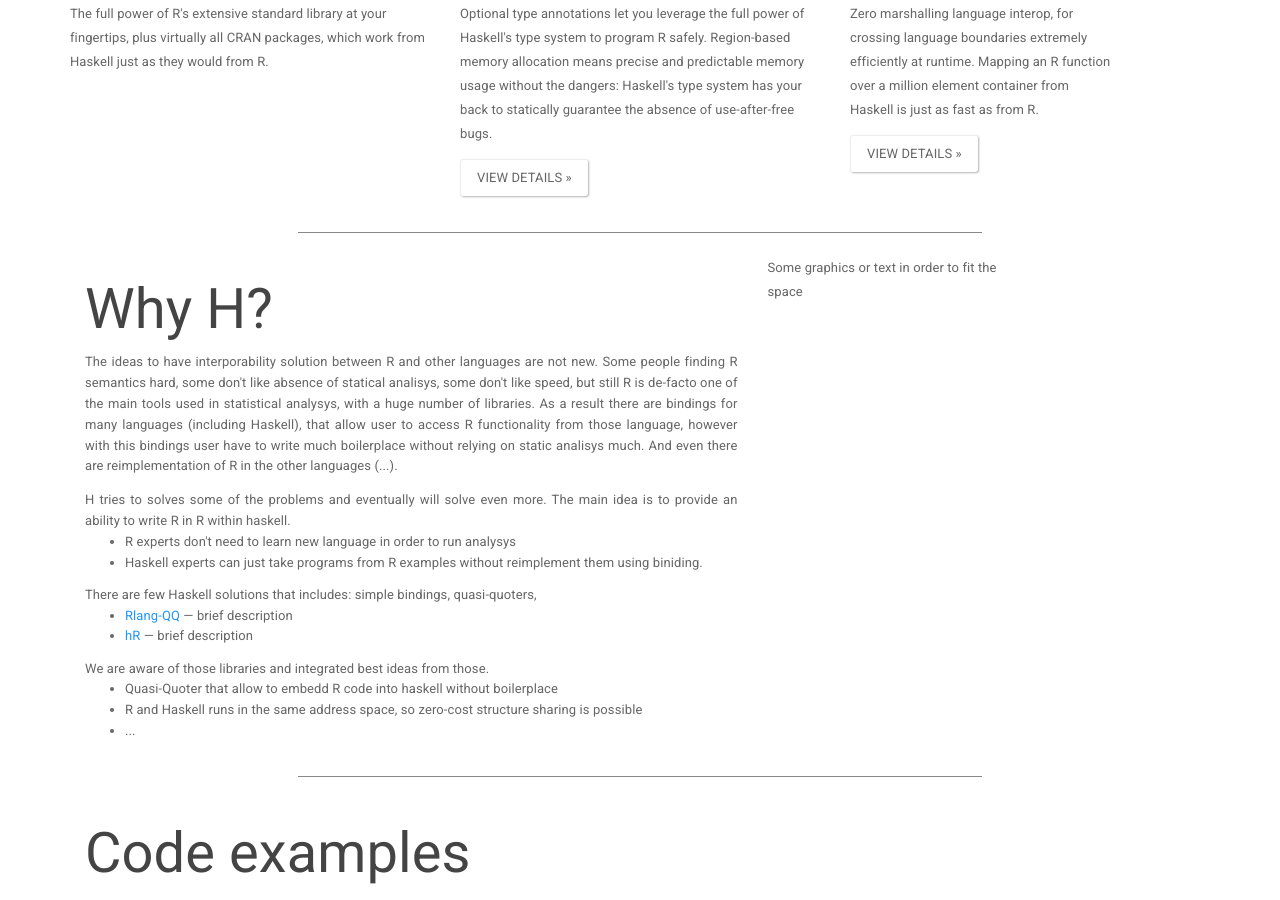
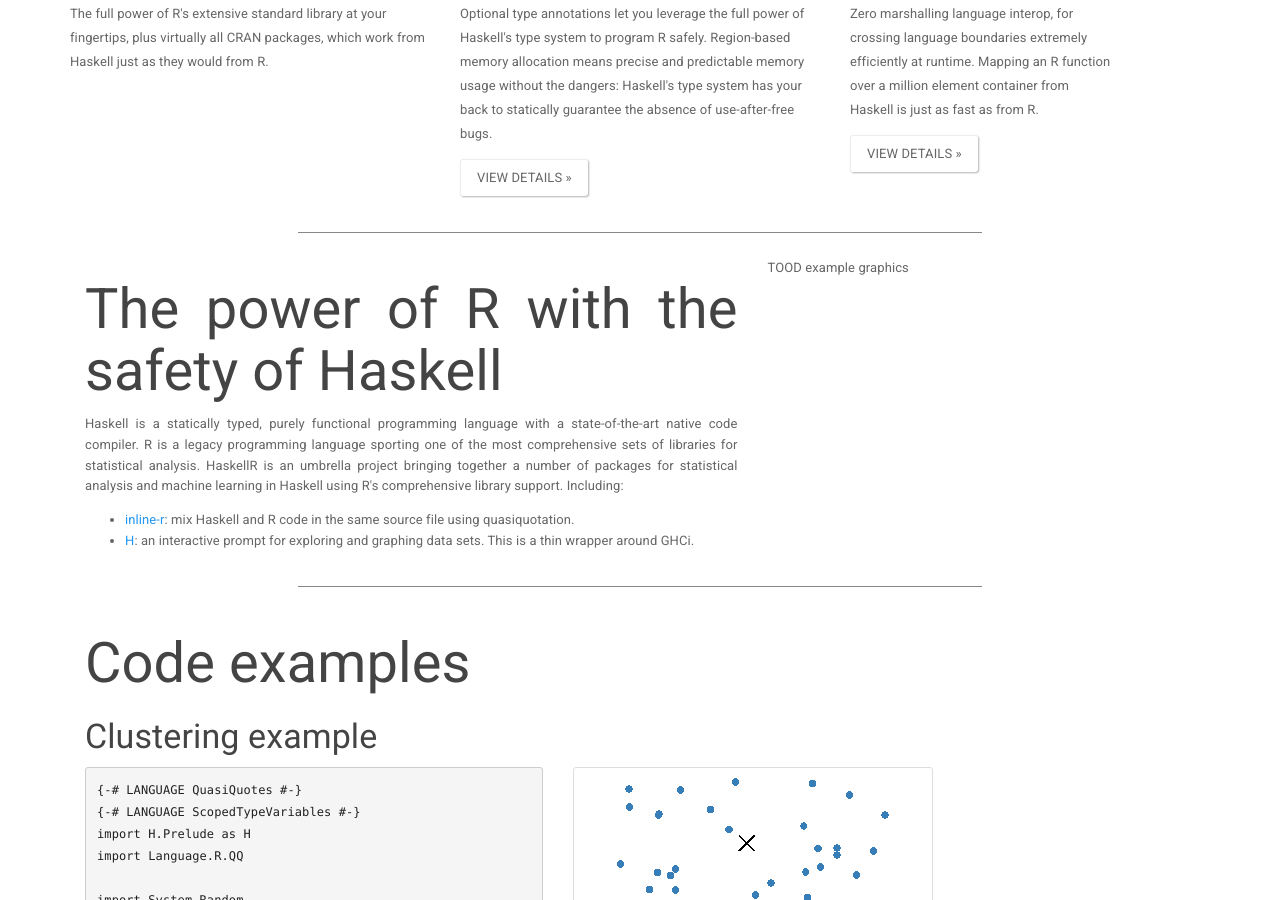
Before and after one commit to tweag/HaskellR, a Jekyll site: the page built from index.html, in a window 1280 px wide and 900 px high, scrolled down 551 px. Built offline with Jekyll 4.4.1, drawn with Linux system fonts in a browser that asks for light colours; Markdown is read by kramdown in place of the engine named in the settings.

Commit message:
Rewrite intro text.

```diff
--- a/index.html
+++ b/index.html
@@ -48,46 +48,27 @@
   <div class="row">
     <div class="col-md-7">
       <div style="text-align: justify; line-height: 1.6">
-       <h1> Why H? </h1>
-       <p> The ideas to have interporability solution between R and other languages are not new. Some
-             people finding R semantics hard, some don't like absence of statical analisys, some don't like
-             speed, but still R is de-facto one of the main tools used in statistical analysys, with a huge
-             number of libraries. As a result there are bindings for many languages (including Haskell), that
-             allow user to access R functionality from those language, however with this bindings user have
-             to write much boilerplace without relying on static analisys much. And even there are reimplementation
-             of R in the other languages (...).<p>
+	<h1> The power of R with the safety of Haskell </h1>
+	<p>Haskell is a statically typed, purely functional programming
+	  language with a state-of-the-art native code compiler. R is
+	  a legacy programming language sporting one of the most
+	  comprehensive sets of libraries for statistical analysis.
 
-       <div>H tries to solves some of the problems and eventually will solve even more. The main idea is
-             to provide an ability to write R in R within haskell.
+	  HaskellR is an umbrella project bringing together a number of
+	  packages for statistical analysis and machine learning in Haskell
+	  using R's comprehensive library support. Including:
+
 	  <ul>
-               <li><span class="glyphicon glyphycon-ok"></span>R experts don't need to learn new language in order to run analysys</li>
-               <li>Haskell experts can just take programs from R examples without reimplement them using biniding.</li>
-             </ul>
-       </div>
-
-       <div>There are few Haskell solutions that includes: simple bindings, quasi-quoters,
-       <ul>
-         <li><a href="https://hackage.haskell.org/package/Rlang-QQ">Rlang-QQ</a> &mdash;
-             brief description
-         </li>
-         <li><a href="https://hackage.haskell.org/package/hR">hR</a> &mdash;
-             brief description
-         </li>
-       </ul>
-       </div>
-
-       <div>We are aware of those libraries and integrated best ideas from those.
-       <ul>
-         <li> Quasi-Quoter that allow to embedd R code into haskell without boilerplace</li>
-         <li> R and Haskell runs in the same address space, so zero-cost structure sharing
-              is possible</li>
-         <li> ... </li>
+	    <li><a href="https://hackage.haskell.org/package/inline-r">inline-r</a>:
+	      mix Haskell and R code in the same source file using quasiquotation.</li>
+	    <li><a href="https://hackage.haskell.org/package/H">H</a>:
+	      an interactive prompt for exploring and graphing data sets.
+	      This is a thin wrapper around GHCi.</li>
 	  </ul>
       </div>
     </div>
-  </div>
     <div class="col-md-3">
-    Some graphics or text in order to fit the space
+      TOOD example graphics
     </div>
   </div>
 </div>
```
Lines whose indentation alone changed are shown as unchanged.
